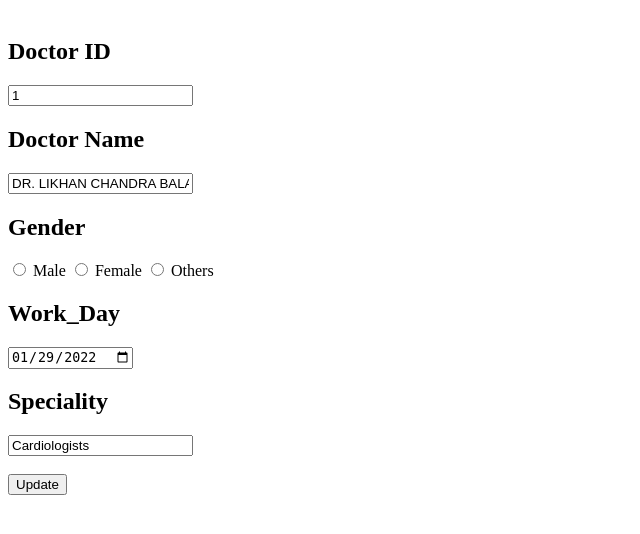
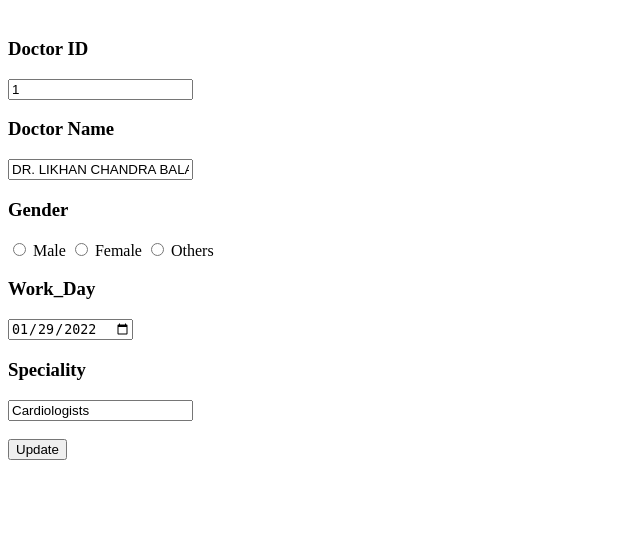
Before and after one commit to shakiliitju/JU-Medical-Management-System, a PHP site: page /php/Doctor/update-doctor.php?D_ID=1 in a window 1280 px wide. Shown: the top 534 px of the page, without its empty margins (0-640 px from the left). Run offline with PHP 8.4, Linux system fonts and the light colour scheme; data comes from the database, SQL or seed files in the repository.

Commit message:
style update

```diff
--- a/php/Ambulence/ambulence.php
+++ b/php/Ambulence/ambulence.php
@@ -203,7 +203,7 @@
     <div class="container">
 
         <div class="row">
-            <div style="margin-left: 50%; margin-top: 5%;">
+            <div style="margin-left: 45%; margin-top: 5%;">
                 <h2>Manage <b>Ambulence</b></h2>
             </div>
             <div style="margin-left: 80%; margin-top: 3%;">
--- a/php/Doctor/doctor.php
+++ b/php/Doctor/doctor.php
@@ -366,8 +366,8 @@
                             <td><?php echo $Patient_data['Work_Day'];  ?></td>
                             <td><?php echo $Patient_data['Speciality'];  ?></td>
                             <td style="width: 140px;">
-                                <button class="tabbutton" style="background:      rgba(178, 83, 64, 0.819);"><a href="/php/Doctor/update-doctor.php?D_ID=<?php echo $Patient_data['D_ID']; ?>" class="btn btn-danger"><b>Update</b></a></button>
-                                <button class="tabbutton" style="background:      rgba(59, 104, 39, 0.819 );"> <a href="/php/Doctor/Delete.php?D_ID=<?php echo $Patient_data['D_ID'];  ?>" class="btn btn-success"><b>Delete</b></a></button> &nbsp;
+                                <button class="tabbutton" style="background:yellow;"><a href="/php/Doctor/update-doctor.php?D_ID=<?php echo $Patient_data['D_ID']; ?>" class="btn btn-danger"><b>Update</b></a></button>
+                                <button class="tabbutton" style="background:red;"> <a href="/php/Doctor/Delete.php?D_ID=<?php echo $Patient_data['D_ID'];  ?>" class="btn btn-success"><b>Delete</b></a></button> &nbsp;
 
 
                             </td>
--- a/php/Doctor/update-doctor.php
+++ b/php/Doctor/update-doctor.php
@@ -40,32 +40,32 @@ $Patient_data = mysqli_fetch_array($query);
       </div>
 
       <div>
-        <h2>Doctor ID</h2>
+        <h3>Doctor ID</h3>
         <input type="hidden" name="D_ID" class="form-control" value="<?php echo $Patient_data['D_ID']; ?>">
         <input type="number" name="D_ID" value="<?php echo $Patient_data['D_ID']; ?>">
         <br>
       </div>
 
       <div>
-        <h2>Doctor Name</h2>
+        <h3>Doctor Name</h3>
         <input name="D_Name" type="text" class="form-control" value="<?php echo $Patient_data['D_Name']; ?>" required>
       </div>
 
 
       <div>
-        <h2>Gender</h2>
+        <h3>Gender</h3>
         <label for="male" class="form-control"><input type="radio" name="Gender" value="<?php echo $Patient_data['Gender']; ?>" id="male" /> Male</label>
         <label for="female" class="form-control"><input type="radio" name="Gender" value="<?php echo $Patient_data['Gender']; ?>" id="female" /> Female</label>
         <label for="others" class="form-control"><input type="radio" name="Gender" value="<?php echo $Patient_data['Gender']; ?>" id="others" /> Others</label>
       </div>
 
       <div>
-        <h2>Work_Day</h2>
+        <h3>Work_Day</h3>
         <input type="date" id="day" class="form-control" name="Work_Day" value="<?php echo $Patient_data['Work_Day']; ?>" required>
       </div>
 
       <div>
-        <h2>Speciality</h2>
+        <h3>Speciality</h3>
         <input name="Speciality" type="text" class="form-control" value="<?php echo $Patient_data['Speciality']; ?>" required>
       </div>
       <br>
--- a/php/medicine/medicine.php
+++ b/php/medicine/medicine.php
@@ -204,7 +204,7 @@
     <div class="container">
 
         <div class="row">
-            <div style="margin-left: 50%; margin-top: 5%;">
+            <div style="margin-left: 45%; margin-top: 5%;">
                 <h2>Manage <b>Medicine</b></h2>
             </div>
             <div style="margin-left: 81%; margin-top: 3%;">
```
